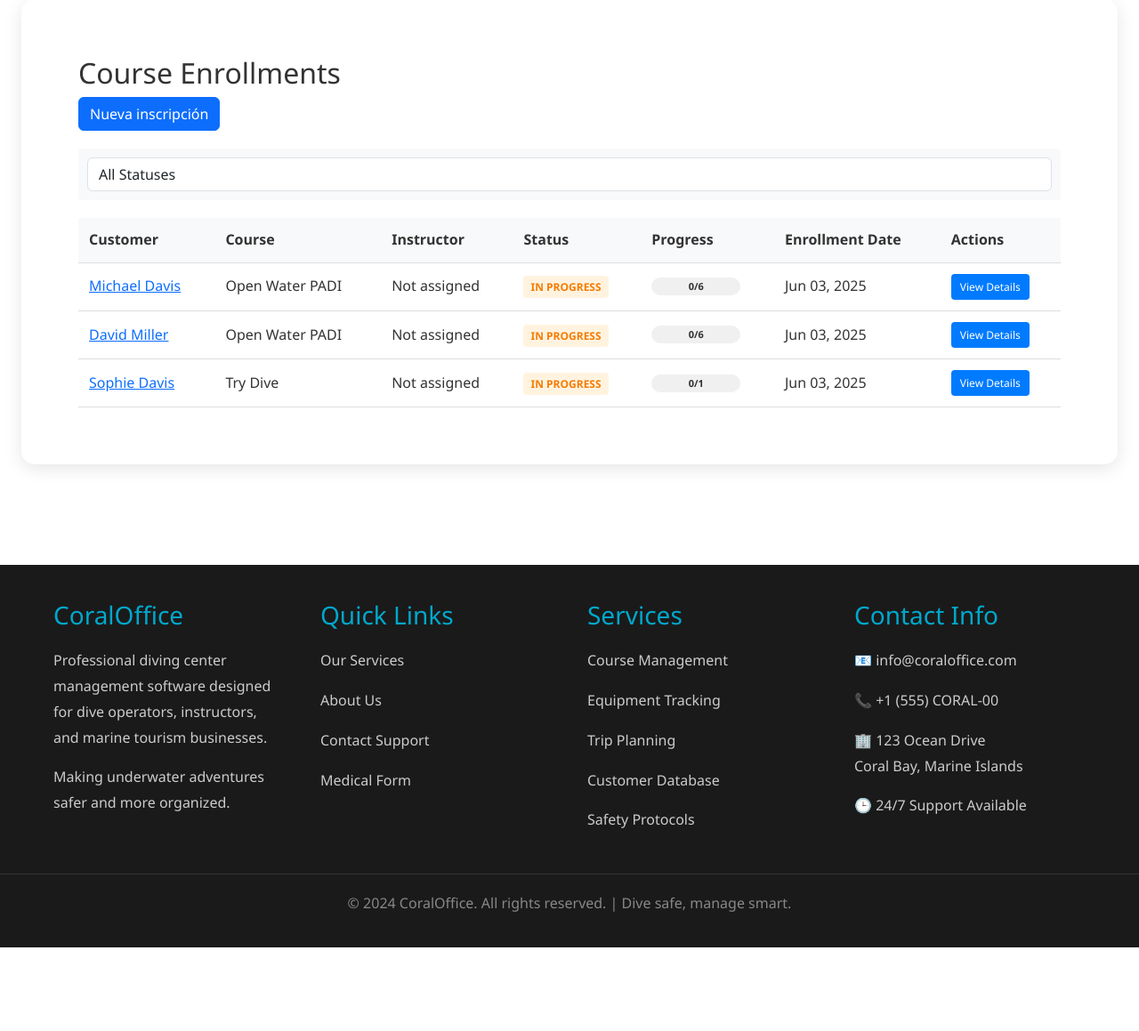
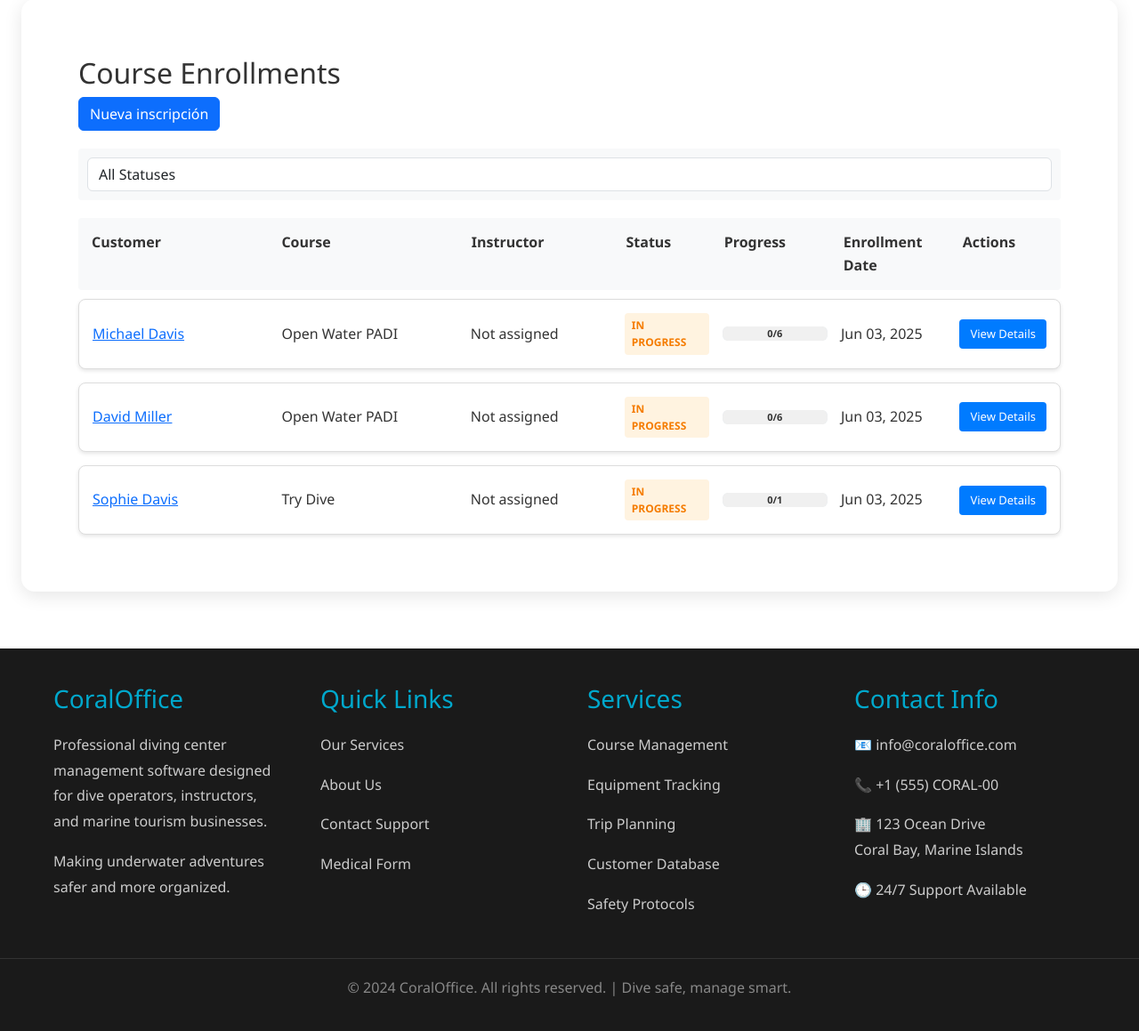
Before and after one commit to renekendeins/coraloffice, a Django app: page /users/course-enrollments/ in a window 1280 px wide. Shown: the part 101-1260 px from the top of the page at 89% size. Before the commit the page ends 1166 px from the top, so only its background shows below. Run offline with Django 5.2, Linux system fonts and the light colour scheme; a user stored in the database is signed in; data comes from the database, SQL or seed files in the repository.

Commit message:
Assistant checkpoint: Refactor table to responsive div cards layout
Assistant generated file changes:
- users/templates/users/course_enrollments.html: Refactor table layout to responsive div-based cards

---

User prompt:

Please update the @users/templates/users/course_enrollments.html page and refactor the current <table> layout into a <div>-based structure.

For small devices, each enrollment should be displayed as an individual card (responsive and stacked vertically).
For larger screens, the layout should mimic the current list-style format, maintaining clarity and structure.

Replit-Commit-Author: Assistant
Replit-Commit-Session-Id: 0b20c48e-85b0-4ae0-8821-4b0a26c794fd

```diff
--- a/users/templates/users/course_enrollments.html
+++ b/users/templates/users/course_enrollments.html
@@ -27,48 +27,64 @@
     </div>
 
     {% if enrollments %}
-        <div class="enrollments-table">
-            <table>
-                <thead>
-                    <tr>
-                        <th>Customer</th>
-                        <th>Course</th>
-                        <th>Instructor</th>
-                        <th>Status</th>
-                        <th>Progress</th>
-                        <th>Enrollment Date</th>
-                        <th>Actions</th>
-                    </tr>
-                </thead>
-                <tbody>
+        <!-- Desktop Header (hidden on mobile) -->
+        <div class="enrollments-header">
+            <div class="header-item">Customer</div>
+            <div class="header-item">Course</div>
+            <div class="header-item">Instructor</div>
+            <div class="header-item">Status</div>
+            <div class="header-item">Progress</div>
+            <div class="header-item">Enrollment Date</div>
+            <div class="header-item">Actions</div>
+        </div>
+
+        <!-- Enrollments List -->
+        <div class="enrollments-container">
             {% for enrollment in enrollments %}
-                        <tr>
-                            <td>
+                <div class="enrollment-card">
+                    <div class="enrollment-item customer">
+                        <span class="mobile-label">Customer:</span>
                         <a href="{% url 'users:customer_courses' enrollment.customer.id %}">
                             {{ enrollment.customer.get_full_name }}
                         </a>
-                            </td>
-                            <td>{{ enrollment.course.name }}</td>
-                            <td>{{ enrollment.instructor.get_full_name|default:"Not assigned" }}</td>
-                            <td>
+                    </div>
+
+                    <div class="enrollment-item course">
+                        <span class="mobile-label">Course:</span>
+                        {{ enrollment.course.name }}
+                    </div>
+
+                    <div class="enrollment-item instructor">
+                        <span class="mobile-label">Instructor:</span>
+                        {{ enrollment.instructor.get_full_name|default:"Not assigned" }}
+                    </div>
+
+                    <div class="enrollment-item status">
+                        <span class="mobile-label">Status:</span>
                         <span class="status-badge status-{{ enrollment.status|lower }}">
                             {{ enrollment.get_status_display }}
                         </span>
-                            </td>
-                            <td>
+                    </div>
+
+                    <div class="enrollment-item progress">
+                        <span class="mobile-label">Progress:</span>
                         <div class="progress-bar">
                             <div class="progress-fill" style="width: {{ enrollment.get_progress_percentage }}%"></div>
                             <span class="progress-text">{{ enrollment.get_completed_dives }}/{{ enrollment.course.total_dives }}</span>
                         </div>
-                            </td>
-                            <td>{{ enrollment.enrollment_date|date:"M d, Y" }}</td>
-                            <td>
+                    </div>
+
+                    <div class="enrollment-item date">
+                        <span class="mobile-label">Enrollment Date:</span>
+                        {{ enrollment.enrollment_date|date:"M d, Y" }}
+                    </div>
+
+                    <div class="enrollment-item actions">
+                        <span class="mobile-label">Actions:</span>
                         <a href="{% url 'users:enrollment_detail' enrollment.id %}" class="btn-small">View Details</a>
-                            </td>
-                        </tr>
+                    </div>
+                </div>
             {% endfor %}
-                </tbody>
-            </table>
         </div>
     {% else %}
         <p>No enrollments found. <a href="{% url 'users:enroll_customer_general' %}">Enroll a customer</a> to get started.</p>
@@ -82,22 +98,45 @@
         border-radius: 4px;
     }
 
-    .enrollments-table table {
-        width: 100%;
-        border-collapse: collapse;
-        background: white;
+    .enrollments-header {
+        display: none;
+        grid-template-columns: 2fr 2fr 1.5fr 1fr 1.5fr 1.2fr 1fr;
+        gap: 15px;
+        padding: 15px;
+        background: #f8f9fa;
+        font-weight: bold;
+        border-radius: 4px;
+        margin-bottom: 10px;
     }
 
-    .enrollments-table th,
-    .enrollments-table td {
-        padding: 12px;
-        text-align: left;
-        border-bottom: 1px solid #ddd;
+    .enrollments-container {
+        display: flex;
+        flex-direction: column;
+        gap: 15px;
     }
 
-    .enrollments-table th {
-        background: #f8f9fa;
+    .enrollment-card {
+        background: white;
+        border: 1px solid #ddd;
+        border-radius: 8px;
+        padding: 20px;
+        box-shadow: 0 2px 4px rgba(0,0,0,0.1);
+        display: flex;
+        flex-direction: column;
+        gap: 12px;
+    }
+
+    .enrollment-item {
+        display: flex;
+        align-items: center;
+        gap: 8px;
+    }
+
+    .mobile-label {
         font-weight: bold;
+        color: #666;
+        min-width: 120px;
+        display: inline-block;
     }
 
     .status-badge {
@@ -116,7 +155,7 @@
 
     .progress-bar {
         position: relative;
-        width: 100px;
+        width: 120px;
         height: 20px;
         background: #f0f0f0;
         border-radius: 10px;
@@ -142,12 +181,59 @@
 
     .btn-small {
         display: inline-block;
-        padding: 5px 10px;
+        padding: 6px 12px;
         background: #007bff;
         color: white;
         text-decoration: none;
         border-radius: 4px;
-        font-size: 12px;
+        font-size: 13px;
+        white-space: nowrap;
+    }
+
+    .btn-small:hover {
+        background: #0056b3;
+        color: white;
+        text-decoration: none;
+    }
+
+    /* Tablet and Desktop Styles */
+    @media (min-width: 768px) {
+        .enrollments-header {
+            display: grid;
+        }
+
+        .enrollment-card {
+            display: grid;
+            grid-template-columns: 2fr 2fr 1.5fr 1fr 1.5fr 1.2fr 1fr;
+            gap: 15px;
+            align-items: center;
+            padding: 15px;
+        }
+
+        .enrollment-item {
+            flex-direction: row;
+            gap: 0;
+        }
+
+        .mobile-label {
+            display: none;
+        }
+
+        .progress-bar {
+            width: 100px;
+        }
+    }
+
+    /* Large Desktop Adjustments */
+    @media (min-width: 1200px) {
+        .progress-bar {
+            width: 120px;
+        }
+
+        .enrollments-header,
+        .enrollment-card {
+            grid-template-columns: 2.5fr 2.5fr 2fr 1.2fr 1.5fr 1.5fr 1.2fr;
+        }
     }
     </style>
 </div>
```
Lines whose indentation alone changed are shown as unchanged.
